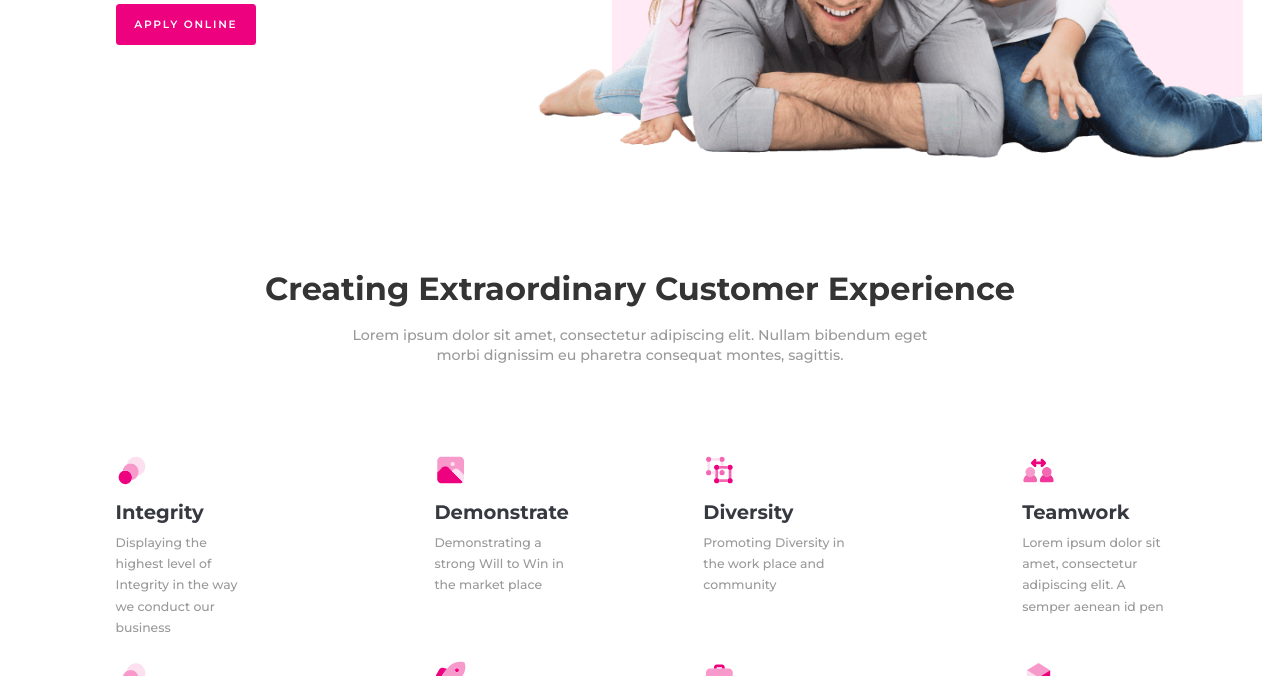
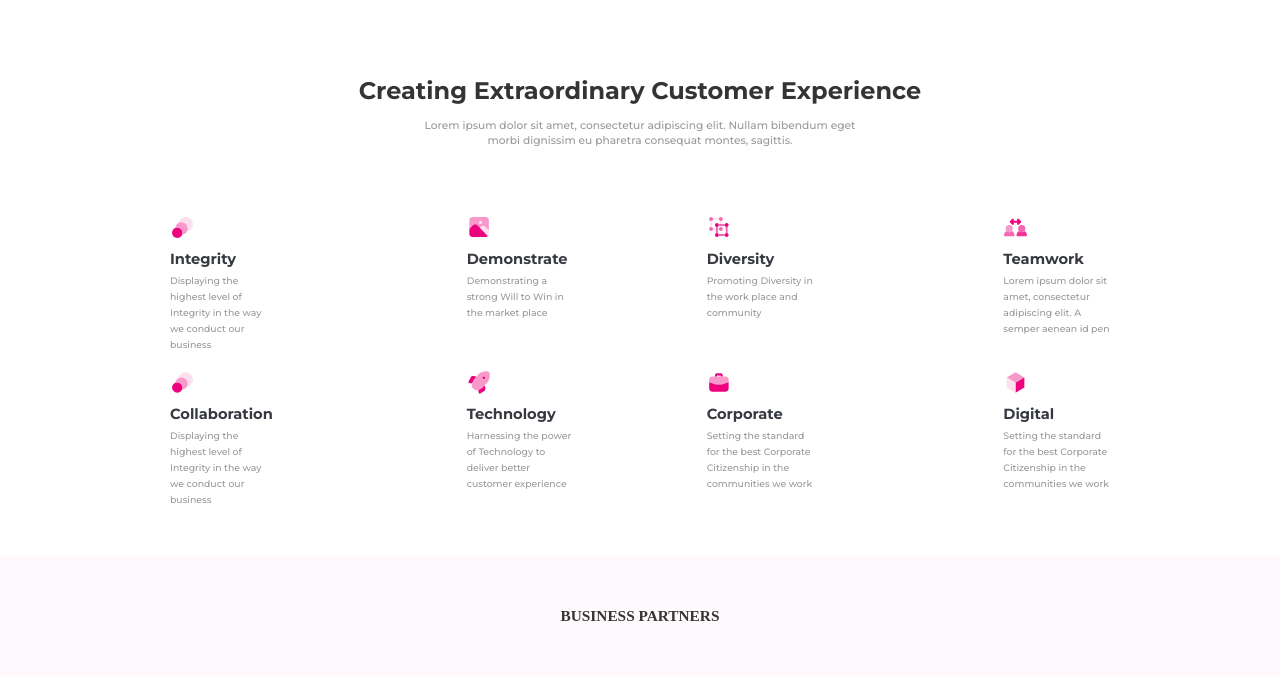
Before and after one commit to StepanovVVV/ipdc, a plain HTML site: page index.html in a window 1280 px wide. Shown: the part 502-1178 px from the top of the page. Drawn offline with nearby package versions, Linux system fonts and the light colour scheme; files that its build step writes are made by us from their sources.

Commit message:
Update _default.sass

```diff
--- a/assets/sass/abstracts/_default.sass
+++ b/assets/sass/abstracts/_default.sass
@@ -1,5 +1,5 @@
-$width-container: 1210
-$iframe-width: 1440
+$width-container: 1440
+$iframe-width: 1920
 $font-size-base: 10
 
 @function calculate-font-size($width-container, $font-size-base)
```
